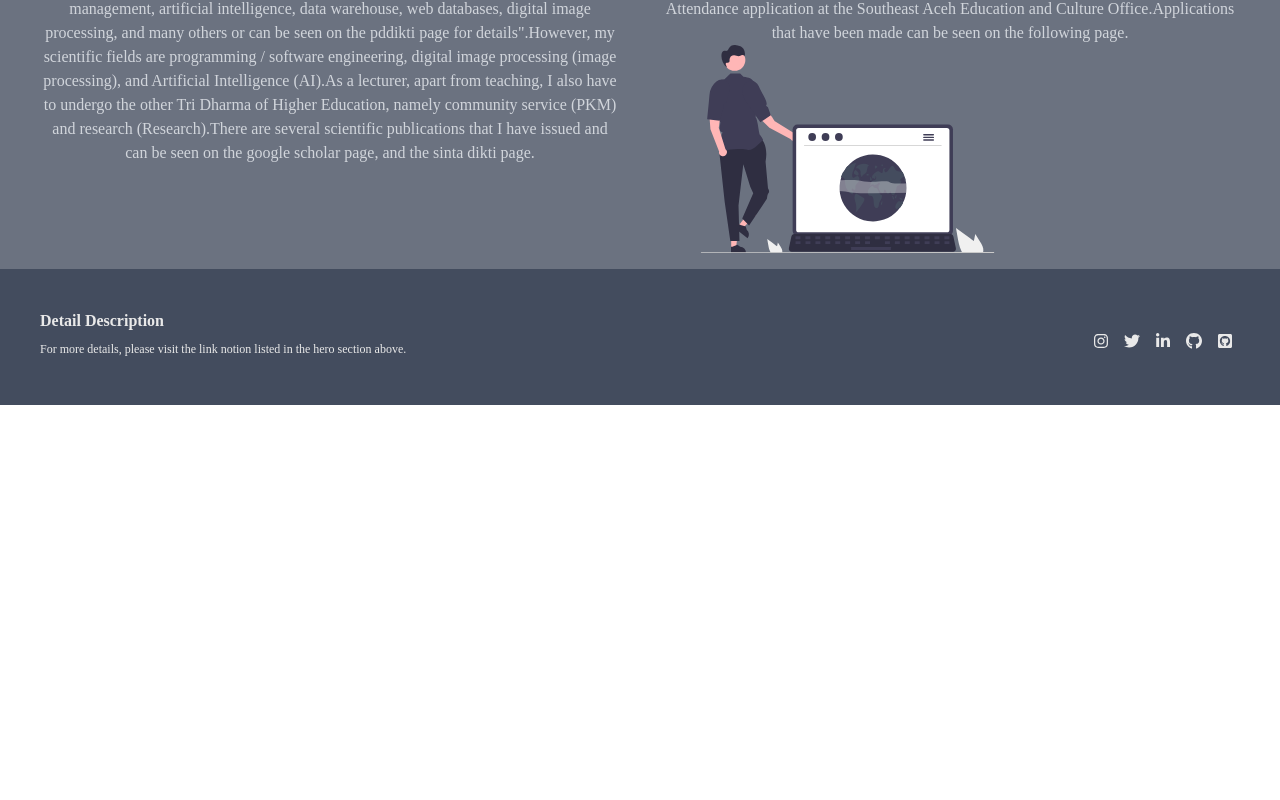
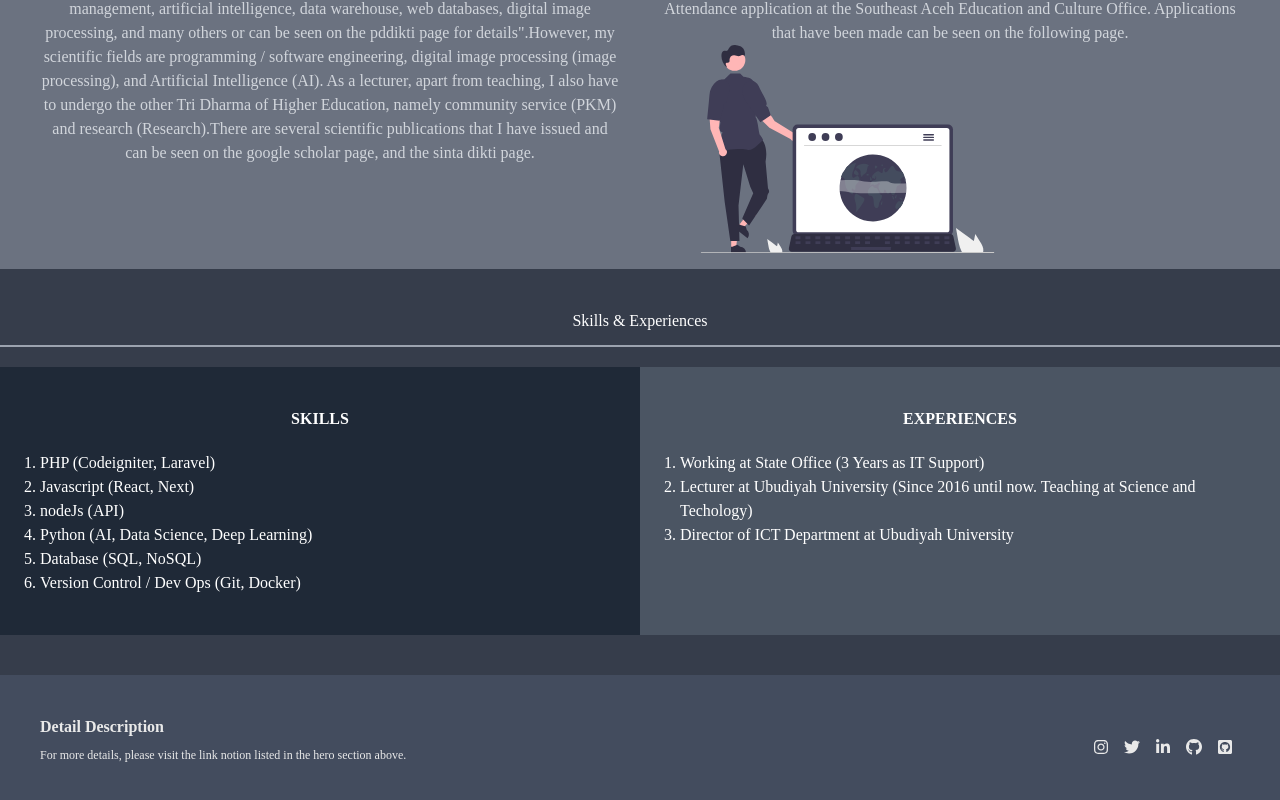
Before and after one commit to mahendaruui/my-blog, a Next.js app: page / in a window 1280 px wide. Shown: the part 960-1760 px from the top of the page. Before the commit the page ends 1365 px from the top, so only its background shows below. Built offline with nearby package versions, Linux system fonts and the light colour scheme.

Commit message:
add third section Home Page not fixed yet

```diff
--- a/pages/components/Footer/index.tsx
+++ b/pages/components/Footer/index.tsx
@@ -11,11 +11,11 @@ import {
 } from "@fortawesome/free-brands-svg-icons";
 export default function Footer() {
   return (
-    <div className=" bg-cnordic">
+    <div className="bg-cnordic">
       <div className="flex justify-between px-10 py-10 text-cwhite items-center font-slap container mx-auto">
         <div>
           <p className="font-semibold ">Detail Description</p>
-          <p className="text-xs py-2">
+             <p className="text-xs py-2">
             For more details, please visit the link notion listed in the hero
             section above.
           </p>
--- a/pages/components/Header/index.tsx
+++ b/pages/components/Header/index.tsx
@@ -20,7 +20,7 @@ export default function Header() {
                 Mahendar Dwi Payana
               </p>
             </Link>
-            <ul className="text-cwhite hidden md:flex flex-1 justify-end items-center gap-12 text-port-blue uppercase">
+            <ul className="text-cwhite font-slap hidden md:flex flex-1 justify-end items-center gap-12 text-port-blue uppercase">
               <Link href="/about">
                 <li className="cursor-pointer">About</li>
               </Link>
@@ -40,7 +40,7 @@ export default function Header() {
             </div>
           </div>
 
-          <div className="md:border-0 px-2 ">
+          <div className="md:border-0 px-2 font-slap">
             {/* <div className="{isMenuOpen? : 'sm:hidden':'hidden'}sm:hidden text-left mt-10 md:mt-0"> */}
             <div className={isOpen ? "sm:hidden" : "hidden"}>
               <Link href="/about">
--- a/pages/components/Home/ThirdSection.tsx
+++ b/pages/components/Home/ThirdSection.tsx
@@ -1,3 +1,44 @@
+import tw from "tailwind-styled-components";
 export default function ThirdSection() {
-  return <div>{/* <p>Nanti Dulu</p> */}</div>;
+  return (
+    <div className="bg-cdark py-5">
+      <ContainerTS>
+
+        <h1 className="border-b-2 border-gray-400 pb-3">Skills & Experiences</h1>
+
+        <WrapTS>
+
+          <div className="w-1/2 bg-gray-800 p-10">
+            <p className="uppercase font-bold mb-5">Skills</p>
+            <ul className="text-left list-decimal">
+              <li>PHP <span>(Codeigniter, Laravel)</span></li>
+              <li>Javascript <span> (React, Next)</span></li>
+              <li>nodeJs <span> (API)</span></li>
+              <li>Python <span>(AI, Data Science, Deep Learning)</span></li>
+              <li>Database <span>(SQL, NoSQL)</span></li>
+              <li>Version Control / Dev Ops <span>(Git, Docker)</span></li>
+
+            </ul>
+          </div>
+
+          <div className="text-center w-1/2 bg-gray-600 p-10">
+            <p className="uppercase font-bold mb-5">Experiences</p>
+
+            <ul className="text-left list-decimal">
+              <li>Working at State Office <span>(3 Years as IT Support)</span></li>
+              <li>Lecturer at Ubudiyah University (Since 2016 until now. Teaching at Science and Techology)</li>
+              <li>Director of ICT Department at Ubudiyah University</li>
+
+            </ul>
+          </div>
+
+        </WrapTS>
+
+      </ContainerTS>
+
+    </div>
+  )
 }
+
+const ContainerTS = tw.div`container mx-auto text-white font-slap text-center py-5`
+const WrapTS = tw.div`flex justify-around pt-5 text-center`
```
Also changed, not shown: pages/components/Home/SecondSection.tsx (+7 -7 lines), pages/index.tsx (line endings or trailing spaces).
